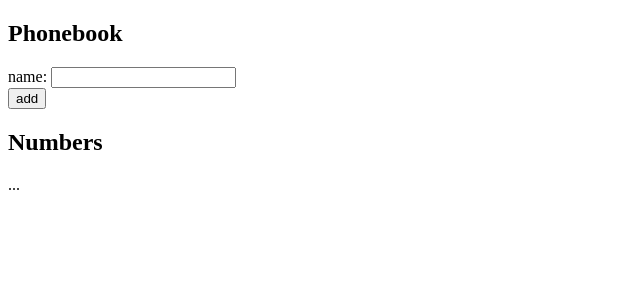
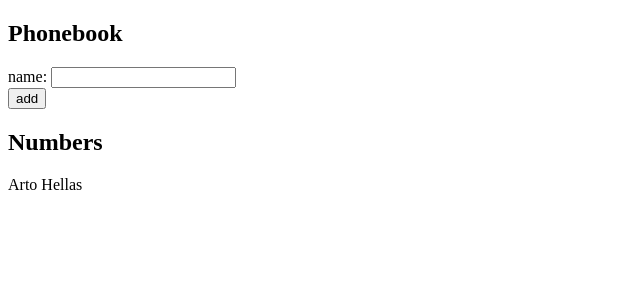
Before and after one commit to xrishdog/fullstackopen, a React (Vite) app in the folder part2/phonebook/: page / in a window 1280 px wide. Shown: the top 300 px of the page, without its empty margins (0-640 px from the left). Built offline with nearby package versions, Linux system fonts and the light colour scheme.

Commit message:
Created mapping feature to display new submitted notes to the screen

```diff
--- a/part2/phonebook/src/App.jsx
+++ b/part2/phonebook/src/App.jsx
@@ -2,7 +2,7 @@ import { useState } from 'react'
 
 const App = () => {
   const [persons, setPersons] = useState([
-    { name: 'Arto Hellas' }
+    { name: 'Arto Hellas', id: 'Arto Hellas' }
   ])
   const [newName, setNewName] = useState('')
 
@@ -10,7 +10,7 @@ const App = () => {
     event.preventDefault()
 
     const personObject = {
-      content: newName,
+      name: newName,
       id: newName
     }
     setPersons(persons.concat(personObject))
@@ -35,7 +35,7 @@ const App = () => {
         </div>
       </form>
       <h2>Numbers</h2>
-      ...
+      {persons.map(person => <div key = {person.id}>{person.name}</div>)}
     </div>
   )
 }
```
